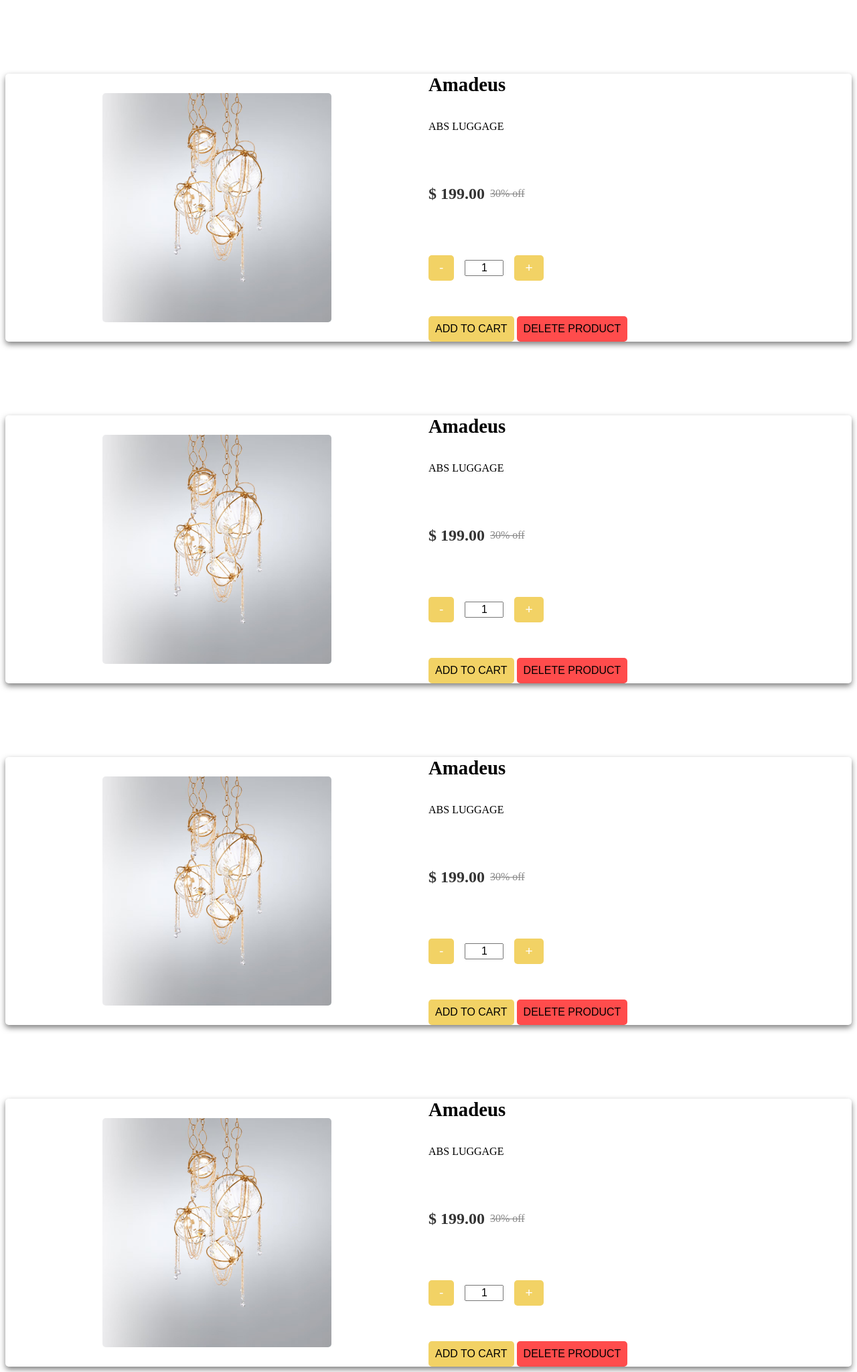
After one commit to Nghia251506/eproject, a PHP site: the page made by app/views/layouts/ProductDetails.php in a window 1280 px wide. The commit adds this page. Shown: the whole page at 67% size. Run offline with PHP 8.4, Linux system fonts and the light colour scheme; the template is opened without the code that fills it, so the values that code supplies are empty.

Commit message:
Tai commit

```diff
--- /dev/null
+++ b/app/views/layouts/ProductDetails.php
@@ -0,0 +1,315 @@
+<!DOCTYPE html>
+<html lang="vi">
+<head>
+    <meta charset="UTF-8">
+    <meta name="viewport" content="width=device-width, initial-scale=1.0">
+    <title>Product Detail Page</title>
+    <style>
+        .container-fluid {
+            display: flex;
+            max-width: 1500px;
+            height: 400px;
+            margin-top: 110px;
+            background-color: #fff;
+            border-radius: 5px;
+            box-shadow: 0 4px 8px rgba(0, 0, 0, 0.5);
+            align-items:center;
+            padding: auto;
+        }
+        .slider-box {
+            flex: 1;
+        }
+        .slider-box img {
+            width: 54%;
+            border-radius: 5px;
+            display: block;
+            margin: auto;
+        }
+        .pro-detail {
+            flex: 1;
+            display: flex;
+            flex-direction: column;
+            justify-content: space-between;
+            height: 100%;
+            gap: 0.5rem;
+        }
+
+        .pro-detail h2 {
+            margin: 0;
+            font-size: 1.8rem;
+        }
+
+        .pro-detail p {
+            margin: 0;
+        }
+
+        .price {
+            display: flex;
+            align-items: center;
+            gap: 0.5rem;
+        }
+
+        .price h5 {
+            font-size: 1.5rem;
+            color: #333;
+        }
+
+        .price span {
+            color: #888;
+            text-decoration: line-through;
+        }
+
+        .quantity-box {
+            display: flex;
+            align-items: center;
+            gap: 1rem;
+        }
+
+        .quantity-box button {
+            padding: 0.5rem 1rem;
+            font-size: 1.2rem;
+            background-color: #f2d265;
+            color: #fff;
+            border: none;
+            border-radius: 5px;
+            cursor: pointer;
+        }
+
+        .quantity-box input {
+            width: 50px;
+            text-align: center;
+            font-size: 1rem;
+        }
+
+        .btshop button {
+            padding: 10px;
+            border: none;
+            border-radius: 5px;
+            background-color: #f2d265;
+            color: black;
+            font-size: 1rem;
+            cursor: pointer;
+            margin-top: 1rem;
+            justify-content: center;
+        }
+
+        .btshop .delete-btn {
+            background-color: #ff4c4c;
+            margin-top: 10px;
+        }
+    </style>
+</head>
+<body>
+    <div class="container-fluid">
+        <div class="slider-box">
+            <div class="swiper-slide">
+                <img src="https://localhost/eproject/app/assets/data/featured-img-1.jpg" alt="Yellow Summer Travel Bag">
+            </div>
+        </div>
+        <div class="pro-detail">
+            <h2>Amadeus</h2>
+            <p>ABS LUGGAGE</p>
+            <div class="price">
+                <h5>$ 199.00</h5>
+                <span>30% off</span>
+            </div>
+
+            <!-- Nút tăng giảm số lượng -->
+            <div class="quantity-box">
+                <button id="decrease">-</button>
+                <input type="text" id="quantity" value="1">
+                <button id="increase">+</button>
+            </div>
+
+            <!-- Nút Thêm vào giỏ hàng -->
+            <div class="btshop">
+                <button>ADD TO CART</button>
+                <!-- Nút Xóa sản phẩm -->
+                <button class="delete-btn">DELETE PRODUCT</button>
+            </div>
+        </div>
+    </div>
+
+    <script>
+        const quantityInput = document.getElementById('quantity');
+        const increaseBtn = document.getElementById('increase');
+        const decreaseBtn = document.getElementById('decrease');
+
+        // Khi bấm nút +
+        increaseBtn.addEventListener('click', function() {
+            let currentValue = parseInt(quantityInput.value);
+            quantityInput.value = currentValue + 1;
+        });
+
+        // Khi bấm nút -
+        decreaseBtn.addEventListener('click', function() {
+            let currentValue = parseInt(quantityInput.value);
+            if (currentValue > 1) {
+                quantityInput.value = currentValue - 1;
+            }
+        });
+    </script>
+
+
+
+<div></div>
+<div class="container-fluid">
+        <div class="slider-box">
+            <div class="swiper-slide">
+                <img src="https://localhost/eproject/app/assets/data/featured-img-1.jpg" alt="Yellow Summer Travel Bag">
+            </div>
+        </div>
+        <div class="pro-detail">
+            <h2>Amadeus</h2>
+            <p>ABS LUGGAGE</p>
+            <div class="price">
+                <h5>$ 199.00</h5>
+                <span>30% off</span>
+            </div>
+
+            <!-- Nút tăng giảm số lượng -->
+            <div class="quantity-box">
+                <button id="decrease">-</button>
+                <input type="text" id="quantity" value="1">
+                <button id="increase">+</button>
+            </div>
+
+            <!-- Nút Thêm vào giỏ hàng -->
+            <div class="btshop">
+                <button>ADD TO CART</button>
+                <!-- Nút Xóa sản phẩm -->
+                <button class="delete-btn">DELETE PRODUCT</button>
+            </div>
+        </div>
+    </div>
+
+    <script>
+        const quantityInput = document.getElementById('quantity');
+        const increaseBtn = document.getElementById('increase');
+        const decreaseBtn = document.getElementById('decrease');
+
+        // Khi bấm nút +
+        increaseBtn.addEventListener('click', function() {
+            let currentValue = parseInt(quantityInput.value);
+            quantityInput.value = currentValue + 1;
+        });
+
+        // Khi bấm nút -
+        decreaseBtn.addEventListener('click', function() {
+            let currentValue = parseInt(quantityInput.value);
+            if (currentValue > 1) {
+                quantityInput.value = currentValue - 1;
+            }
+        });
+    </script>
+    </div>
+
+
+
+
+<div>
+<div class="container-fluid">
+        <div class="slider-box">
+            <div class="swiper-slide">
+                <img src="https://localhost/eproject/app/assets/data/featured-img-1.jpg" alt="Yellow Summer Travel Bag">
+            </div>
+        </div>
+        <div class="pro-detail">
+            <h2>Amadeus</h2>
+            <p>ABS LUGGAGE</p>
+            <div class="price">
+                <h5>$ 199.00</h5>
+                <span>30% off</span>
+            </div>
+
+            <!-- Nút tăng giảm số lượng -->
+            <div class="quantity-box">
+                <button id="decrease">-</button>
+                <input type="text" id="quantity" value="1">
+                <button id="increase">+</button>
+            </div>
+
+            <!-- Nút Thêm vào giỏ hàng -->
+            <div class="btshop">
+                <button>ADD TO CART</button>
+                <!-- Nút Xóa sản phẩm -->
+                <button class="delete-btn">DELETE PRODUCT</button>
+            </div>
+        </div>
+    </div>
+
+    <script>
+        const quantityInput = document.getElementById('quantity');
+        const increaseBtn = document.getElementById('increase');
+        const decreaseBtn = document.getElementById('decrease');
+
+        // Khi bấm nút +
+        increaseBtn.addEventListener('click', function() {
+            let currentValue = parseInt(quantityInput.value);
+            quantityInput.value = currentValue + 1;
+        });
+
+        // Khi bấm nút -
+        decreaseBtn.addEventListener('click', function() {
+            let currentValue = parseInt(quantityInput.value);
+            if (currentValue > 1) {
+                quantityInput.value = currentValue - 1;
+            }
+        });
+    </script>
+
+
+
+<div class="container-fluid">
+        <div class="slider-box">
+            <div class="swiper-slide">
+                <img src="https://localhost/eproject/app/assets/data/featured-img-1.jpg" alt="Yellow Summer Travel Bag">
+            </div>
+        </div>
+        <div class="pro-detail">
+            <h2>Amadeus</h2>
+            <p>ABS LUGGAGE</p>
+            <div class="price">
+                <h5>$ 199.00</h5>
+                <span>30% off</span>
+            </div>
+
+            <!-- Nút tăng giảm số lượng -->
+            <div class="quantity-box">
+                <button id="decrease">-</button>
+                <input type="text" id="quantity" value="1">
+                <button id="increase">+</button>
+            </div>
+
+            <!-- Nút Thêm vào giỏ hàng -->
+            <div class="btshop">
+                <button>ADD TO CART</button>
+                <!-- Nút Xóa sản phẩm -->
+                <button class="delete-btn">DELETE PRODUCT</button>
+            </div>
+        </div>
+    </div>
+
+    <script>
+        const quantityInput = document.getElementById('quantity');
+        const increaseBtn = document.getElementById('increase');
+        const decreaseBtn = document.getElementById('decrease');
+
+        // Khi bấm nút +
+        increaseBtn.addEventListener('click', function() {
+            let currentValue = parseInt(quantityInput.value);
+            quantityInput.value = currentValue + 1;
+        });
+
+        // Khi bấm nút -
+        decreaseBtn.addEventListener('click', function() {
+            let currentValue = parseInt(quantityInput.value);
+            if (currentValue > 1) {
+                quantityInput.value = currentValue - 1;
+            }
+        });
+    </script>
+    </div>
+
+</body>
+</html>
```
Also changed, not shown: app/assets/css/ProductDetails.css (added, +68 -0 lines), app/assets/css/footer.css (added, +127 -0 lines), app/views/layouts/footer.php (+41 -3 lines).
